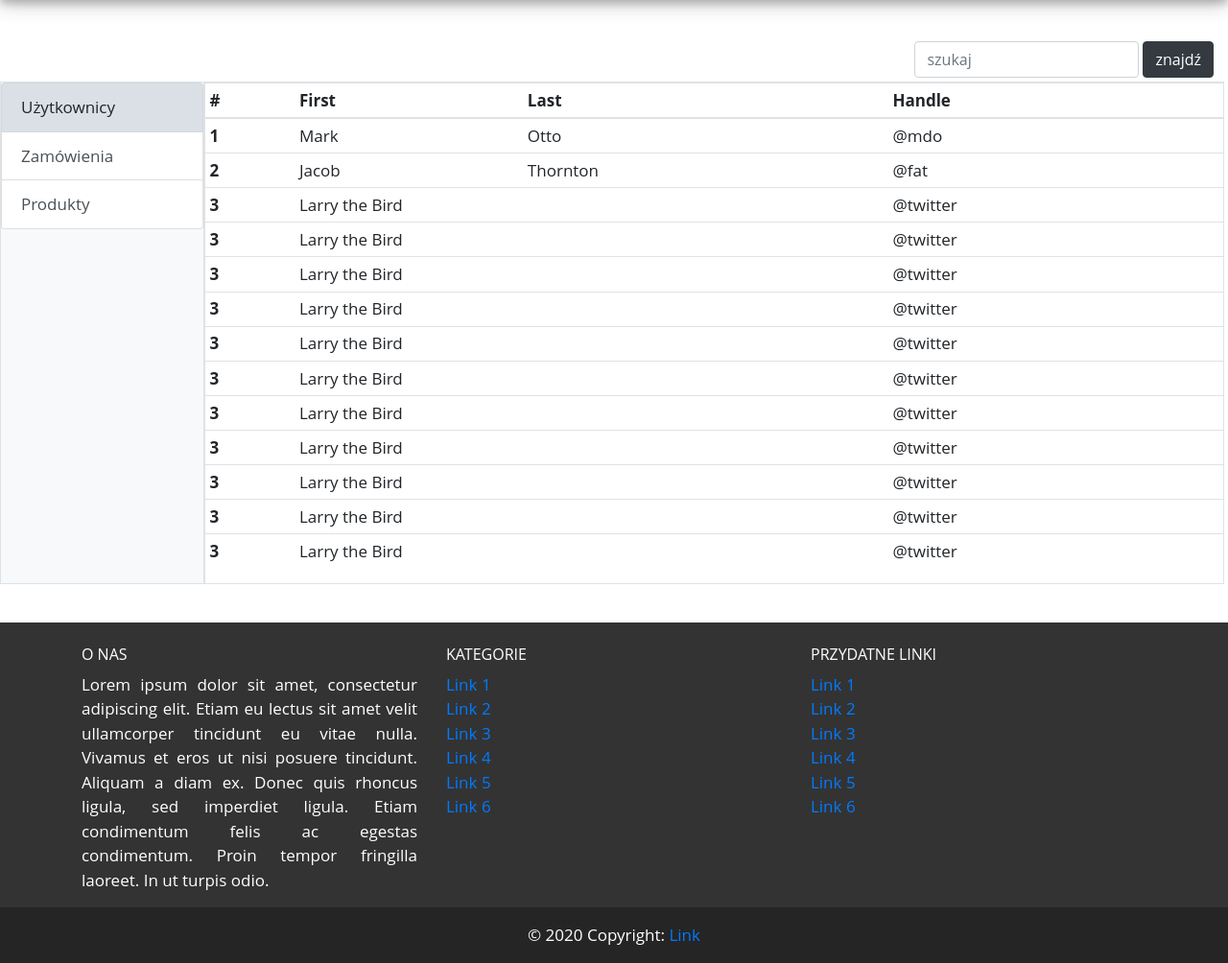
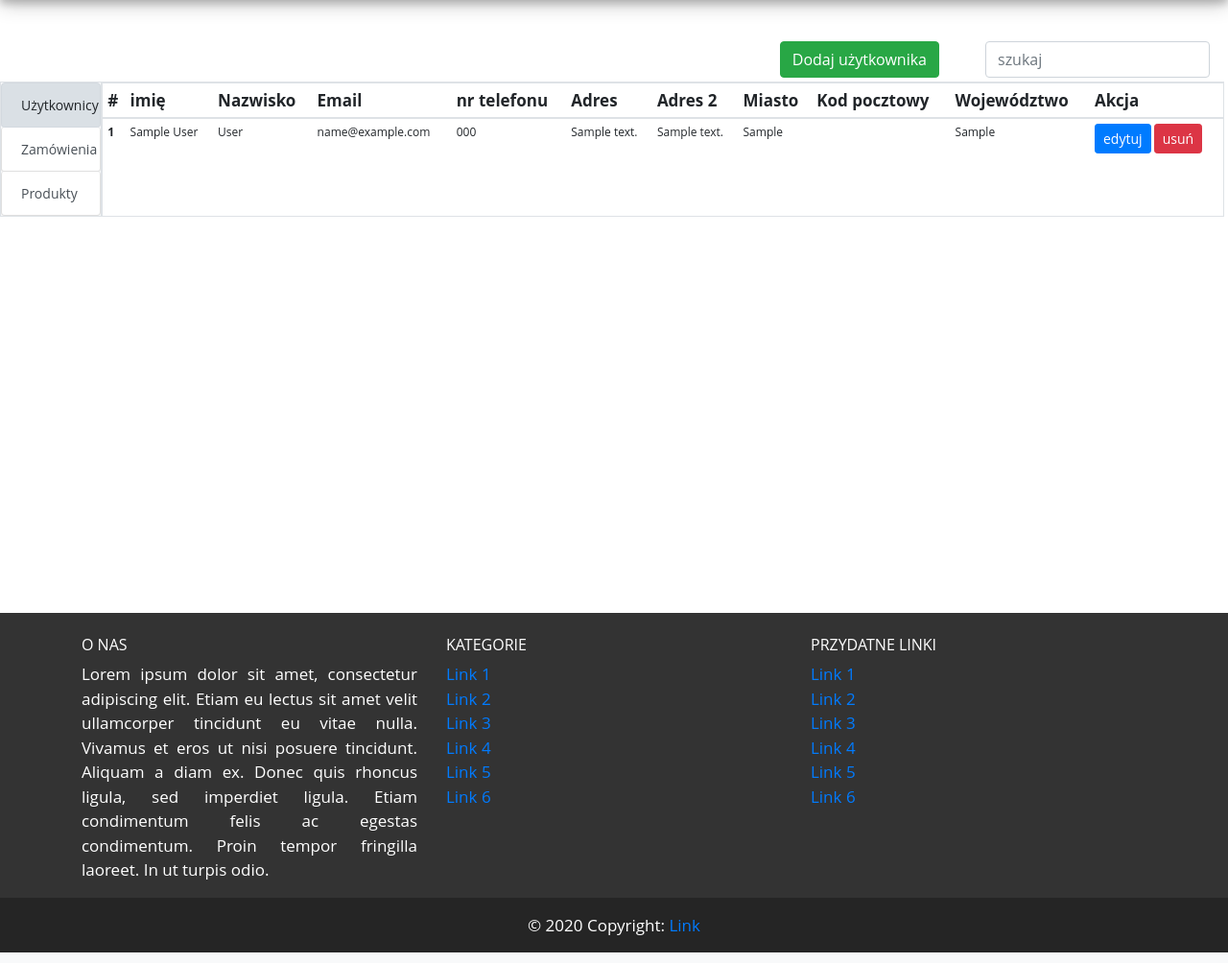
Before and after one commit to GrzegorzSek/OnlineStore, a PHP site: page /adminpanel.php in a window 1280 px wide. Shown: the part 58-1062 px from the top of the page at 96% size. Run offline with PHP 8.4, Linux system fonts and the light colour scheme; tables that the repository leaves empty or names only in its code hold one stand-in row (values such as "Sample post"); data that the repository does not hold is empty.

Commit message:
adminpanel-display-data+searching-feature

```diff
--- a/adminpanel.php
+++ b/adminpanel.php
@@ -5,147 +5,94 @@
 <!doctype html>
 <html lang="pl">
 	<head>
-		<?php include 'head.php';?>
+        <?php include 'head.php';?>
+        <script>
+            //SKRYPT DO SZUKANIA
+            $(document).ready(function(){
+            $("#searchInput").on("keyup", function() {
+                var value = $(this).val().toLowerCase();
+                $("#adminTable tr").filter(function() {
+                $(this).toggle($(this).text().toLowerCase().indexOf(value) > -1)
+                });
+            });
+            });
+        </script>
 	</head>
   <body>
 		<header>
-			<nav class="navbar fixed-top navbar-light bg-light navbar-expand-lg">
-				<a class="navbar-brand" href="#">LOGO</a>
-
-				<button class="navbar-toggler" type="button" data-toggle="collapse" data-target="#mainMenu">
-					<span class="navbar-toggler-icon"></span>
-				</button>
-
-				<div class="collapse navbar-collapse text-uppercase" id="mainMenu">
-					<ul class="navbar-nav mr-auto">
-						<li class="nav-item active">
-							<a class="nav-link" href="index.php"> Główna</a>
-						</li>
-						<li class="nav-item">
-							<a class="nav-link" href="#"> Kat 1</a>
-						</li>
-						<li class="nav-item dropdown">
-							<a class="nav-link dropdown-toggle" data-toggle="dropdown" href="#" role="button"> Kat 2</a>
-							<div class="dropdown-menu">
-								<a class="dropdown-item" href="listofproducts.php">podKat1</a>
-								<a class="dropdown-item" href="#">podKat2</a>
-								<a class="dropdown-item" href="#">podKat3</a>
-								<a class="dropdown-item" href="#">podKat4</a>
-								<a class="dropdown-item" href="#">podKat5</a>
-							</div>
-						</li>
-						<li class="nav-item">
-							<a class="nav-link" href="#"> Kat 3</a>
-						</li>
-						<li class="nav-item">
-							<a class="nav-link" href="#"> Kontakt</a>
-						</li>
-					</ul>
-
-					<form class="form-inline mr-auto">
-						<input class="form-control mr-1" type="search" placeholder="szukaj">
-						<button class="btn btn-secondary" type="submit">znajdź</button>
-					</form>
-
-					<ul class="navbar-nav">
-						<li class="nav-item">
-							<img src="favicons/myAccountIcon.png" data-toggle="modal" data-target="#signIn" alt="myAccountIcon">
-						</li>
-						<li class="nav-item">
-							<img src="favicons/shoppingCartIcon.png" data-toggle="modal" data-target="#userShoppingCart" alt="shoppingCartIcon"></a>
-						</li>
-					</ul>
-				</div>
-			</nav>
+        <?php include 'header.php';?>
 		</header>
 	<main>
 		<section class="mainContent">
             <div class="break"></div>
             <div class="container-fluid pt-1">
                 <div class="row pb-1">
-                    <div class="col-12 d-inline">
+                    <div class="col-12">
                         <form class="form-inline float-right">
-						    <input class="form-control mr-1" type="search" placeholder="szukaj">
-						<button class="btn btn-dark" type="submit">znajdź</button>
-					</form>
+                            <button class="btn btn-success mr-5" type="button">Dodaj użytkownika</button>
+                            <input class="form-control mr-1" type="search" placeholder="szukaj" id="searchInput">
+                            <!-- <button class="btn btn-dark" type="submit">znajdź</button> -->
+                        </form>
                     </div>
                 </div>
                 <div class="row pr-1">
-                    <div class="col-2 border-left border-right border px-0 bg-light">
+                    <div class="col-1 border-left border-right border px-0 bg-light">
                         <div class="list-group">
-                            <button type="button" class="list-group-item list-group-item-action active btn-light">Użytkownicy</button>
-                            <button type="button" class="list-group-item list-group-item-action btn-light">Zamówienia</button>
-                            <button type="button" class="list-group-item list-group-item-action btn-light">Produkty</button>
+                            <button type="button" class="list-group-item list-group-item-action active btn-light btn-sm">Użytkownicy</button>
+                            <button type="button" class="list-group-item list-group-item-action btn-light btn-sm">Zamówienia</button>
+                            <button type="button" class="list-group-item list-group-item-action btn-light btn-sm">Produkty</button>
                         </div>
                     </div>
-                    <div class="col-10 border p-0">
+                    <div class="col-11 border p-0">
+                        <?php
+                            $sql = "SELECT * FROM user";
+                            $result = mysqli_query($link, $sql);
+                        ?>
                         <table class="table table-hover table-sm">
                             <thead>
                                 <tr>
-                                <th scope="col">#</th>
-                                <th scope="col">First</th>
-                                <th scope="col">Last</th>
-                                <th scope="col">Handle</th>
+                                    <th scope="col">#</th>
+                                    <th scope="col">imię</th>
+                                    <th scope="col">Nazwisko</th>
+                                    <th scope="col">Email</th>
+                                    <th scope="col">nr telefonu</th>
+                                    <th scope="col">Adres</th>
+                                    <th scope="col">Adres 2</th>
+                                    <th scope="col">Miasto</th>
+                                    <th scope="col">Kod pocztowy</th>
+                                    <th scope="col">Województwo</th>
+                                    <th scope="col">Akcja</th>
                                 </tr>
                             </thead>
-                            <tbody>
+                            <tbody class="adminTable" id="adminTable">
+                                <?php
+                                    $iter = 0;
+                                    if (mysqli_num_rows($result) > 0){
+                                        while ($row = mysqli_fetch_assoc($result)){
+                                ?>
                                 <tr>
-                                <th scope="row">1</th>
-                                <td>Mark</td>
-                                <td>Otto</td>
-                                <td>@mdo</td>
+                                    <th scope="row"><?php echo $iter = $iter + 1 ?></th>
+                                    <td><?php echo $row['name'] ?></td>
+                                    <td><?php echo $row['surname'] ?></td>
+                                    <td><?php echo $row['email'] ?></td>
+                                    <td><?php echo $row['phonenumber'] ?></td>
+                                    <td><?php echo $row['address'] ?></td>
+                                    <td><?php echo $row['address2'] ?></td>
+                                    <td><?php echo $row['city'] ?></td>
+                                    <td><?php echo $row['zipCode'] ?></td>
+                                    <td><?php echo $row['voivodeship'] ?></td>
+                                    <td>
+                                        <button class="btn btn-primary btn-sm" type="button">edytuj</button>
+                                        <button class="btn btn-danger btn-sm" type="button">usuń</button>
+                                    </td>
                                 </tr>
-                                <tr>
-                                <th scope="row">2</th>
-                                <td>Jacob</td>
-                                <td>Thornton</td>
-                                <td>@fat</td>
-                                </tr>
-                                <tr>
-                                <th scope="row">3</th>
-                                <td colspan="2">Larry the Bird</td>
-                                <td>@twitter</td>
-                                </tr>
-                                <th scope="row">3</th>
-                                <td colspan="2">Larry the Bird</td>
-                                <td>@twitter</td>
-                                </tr>
-                                <th scope="row">3</th>
-                                <td colspan="2">Larry the Bird</td>
-                                <td>@twitter</td>
-                                </tr>
-                                <th scope="row">3</th>
-                                <td colspan="2">Larry the Bird</td>
-                                <td>@twitter</td>
-                                </tr>
-                                <th scope="row">3</th>
-                                <td colspan="2">Larry the Bird</td>
-                                <td>@twitter</td>
-                                </tr>
-                                <th scope="row">3</th>
-                                <td colspan="2">Larry the Bird</td>
-                                <td>@twitter</td>
-                                </tr>
-                                <th scope="row">3</th>
-                                <td colspan="2">Larry the Bird</td>
-                                <td>@twitter</td>
-                                </tr>
-                                <th scope="row">3</th>
-                                <td colspan="2">Larry the Bird</td>
-                                <td>@twitter</td>
-                                </tr>
-                                <th scope="row">3</th>
-                                <td colspan="2">Larry the Bird</td>
-                                <td>@twitter</td>
-                                </tr>
-                                <th scope="row">3</th>
-                                <td colspan="2">Larry the Bird</td>
-                                <td>@twitter</td>
-                                </tr>
-                                <th scope="row">3</th>
-                                <td colspan="2">Larry the Bird</td>
-                                <td>@twitter</td>
-                                </tr>
+                                <?php
+                                        }
+                                    }else{
+                                        echo "nie ma więcej danych.";
+                                    }
+                                ?>
+
                             </tbody>
                         </table>
                     </div>
@@ -153,7 +100,7 @@
             </div>
 		</section>
         <div class="break"></div>
-	</main>
+    </main>
     </body>
     <footer class="page-footer pt-4">
         <?php include 'foot.php';?>
--- a/css/main.css
+++ b/css/main.css
@@ -69,3 +69,7 @@ nav
 	/* background-color: aqua; */
 	min-height: 600px;
 }
+.adminTable
+{
+	font-size: 12px;
+}
```
